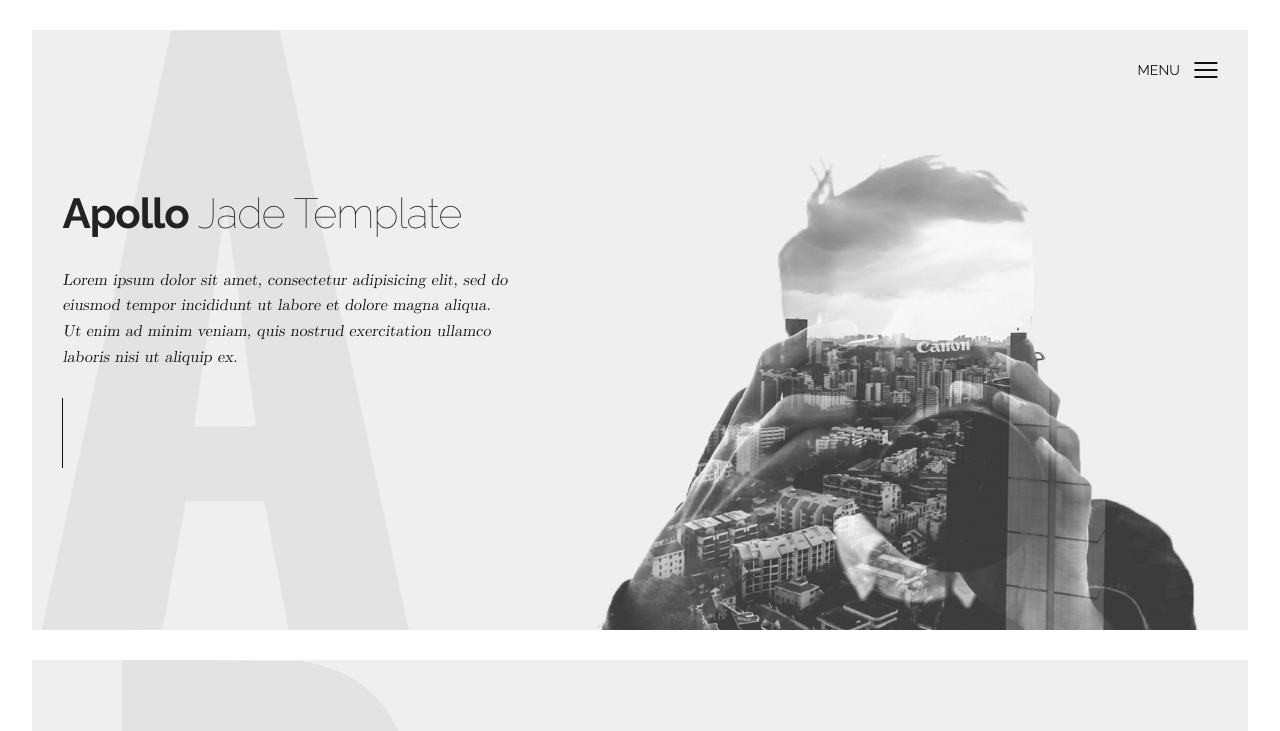
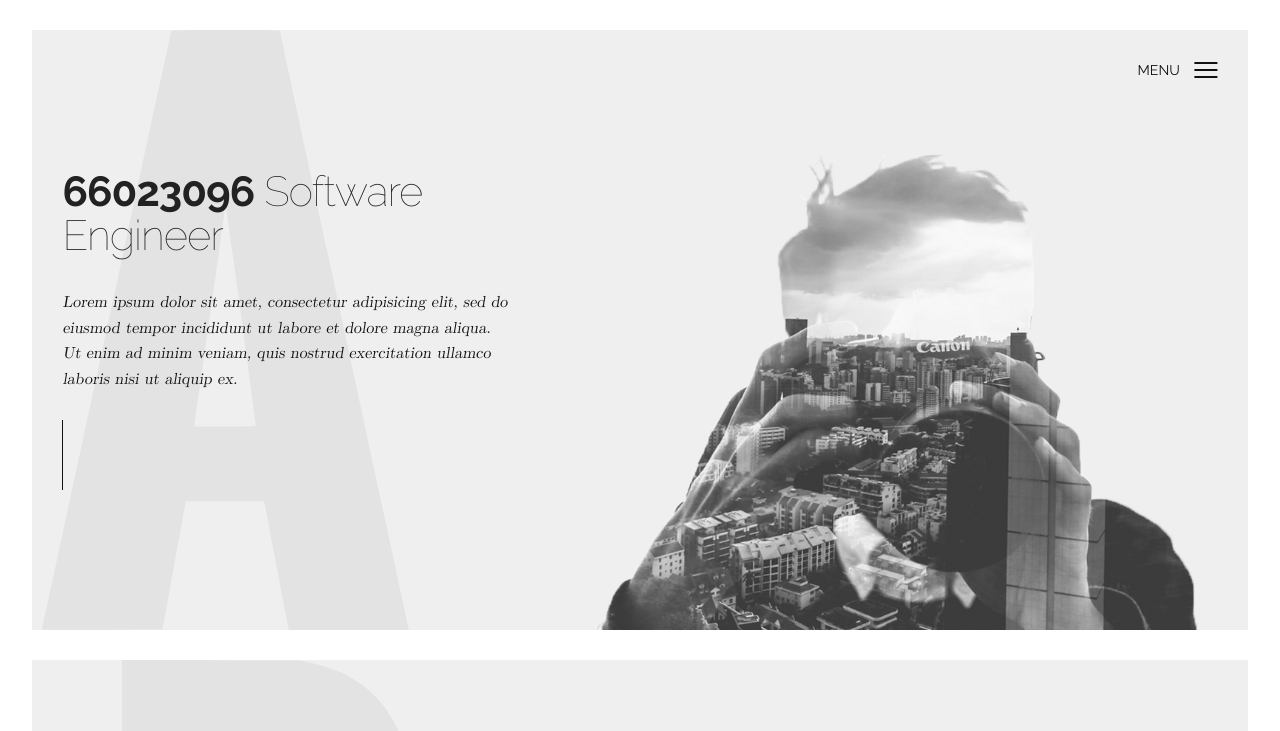
Before and after one commit to SofterM/testjenkins, a plain HTML site: page index.html in a window 1280 px wide. Shown: the top 731 px of the page. Drawn offline with nearby package versions, Linux system fonts and the light colour scheme; files whose address does not match are found by name.

Commit message:
Update index.html

```diff
--- a/index.html
+++ b/index.html
@@ -28,7 +28,7 @@
       </header>
       <div class="wrapper">
         <div class="welcome">
-          <h1><strong>Apollo</strong> Jade Template</h1>
+          <h1><strong>66023096</strong> Software Engineer</h1>
           <p>Lorem ipsum dolor sit amet, consectetur adipisicing elit, sed do eiusmod tempor incididunt ut labore et dolore magna aliqua. Ut enim ad minim veniam, quis nostrud exercitation ullamco laboris nisi ut aliquip ex.</p>
         </div>
         <div class="photographer"><img src="assets/img/hero.png" alt="Photographer"></div>
```
